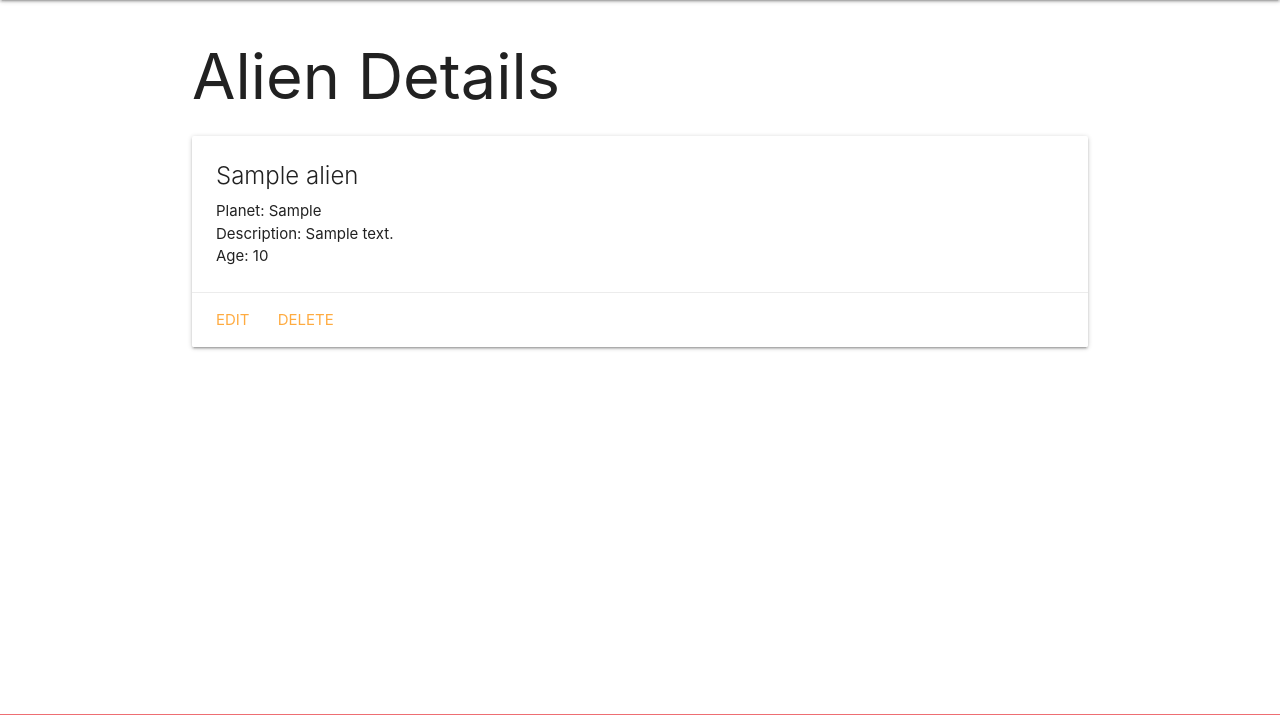
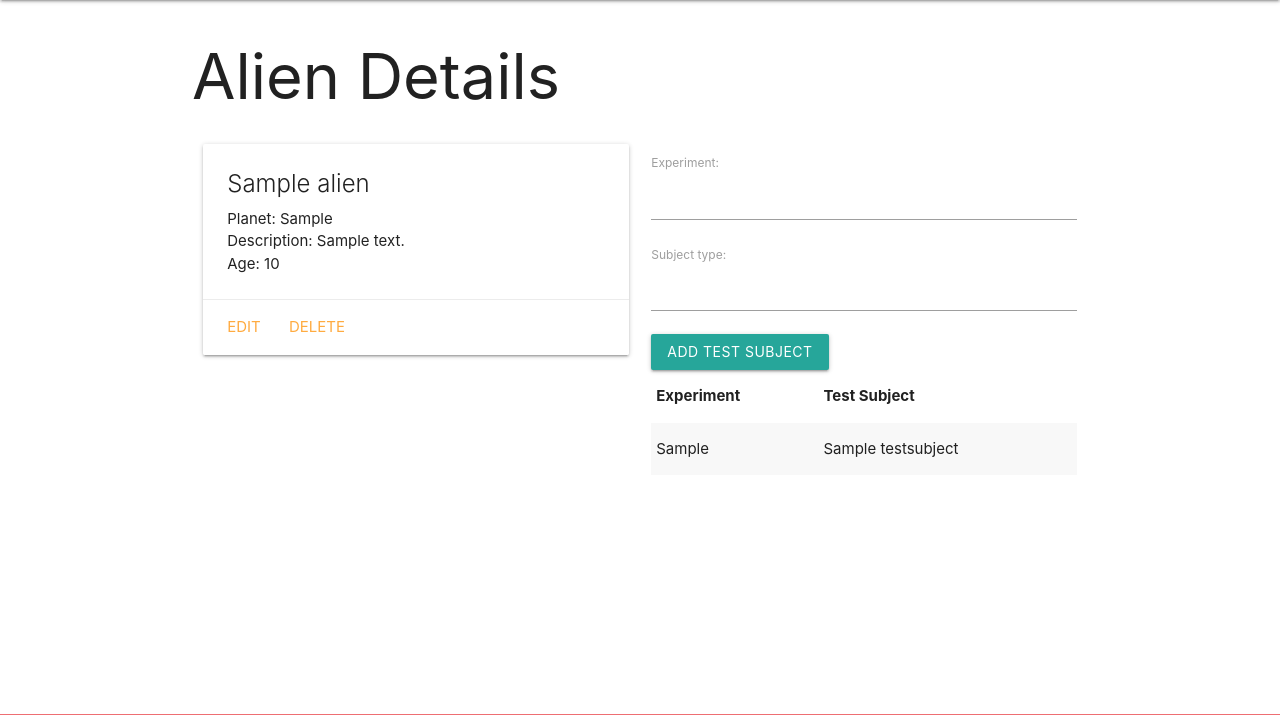
Before and after one commit to amymhinds/Alien-Collector, a Django app: page /aliens/1/ in a window 1280 px wide. Shown: the part 64-779 px from the top of the page. Run offline with Django 3.2, Linux system fonts and the light colour scheme; tables that the repository leaves empty hold one stand-in row (values such as "Sample post").

Commit message:
adds test subject feature

```diff
--- a/main_app/admin.py
+++ b/main_app/admin.py
@@ -1,5 +1,6 @@
 from django.contrib import admin
-from .models import Alien
+from .models import Alien, TestSubjects
 
 # Register your models here
 admin.site.register(Alien)
+admin.site.register(TestSubjects)
--- /dev/null
+++ b/main_app/forms.py
@@ -0,0 +1,7 @@
+from django.forms import ModelForm
+from .models import TestSubjects
+
+class TestSubjectsForm(ModelForm):
+  class Meta:
+    model = TestSubjects
+    fields = ['experiment', 'subject_type']
--- a/main_app/models.py
+++ b/main_app/models.py
@@ -13,3 +13,11 @@ class Alien(models.Model):
 
   def get_absolute_url(self):
       return reverse('detail', kwargs={'alien_id': self.id})
+
+class TestSubjects(models.Model):
+  subject_type = models.CharField(max_length=50)
+  experiment = models.CharField(max_length=50)
+
+  alien = models.ForeignKey(Alien, on_delete=models.CASCADE)
+  def __str__(self):
+    return f"{self.experiment} on {self.subject_type}"
--- a/main_app/templates/aliens/detail.html
+++ b/main_app/templates/aliens/detail.html
@@ -3,6 +3,8 @@
 
 <h1>Alien Details</h1>
 
+<div class="row">
+  <div class="col s6">
     <div class="card">
       <div class="card-content">
         <span class="card-title">{{ alien.name }}</span>
@@ -19,5 +21,26 @@
         <a href="{% url 'aliens_delete' alien.id %}">Delete</a>
       </div>
     </div>
-
+  </div>
+  <div class="col s6">
+      <form action="{% url 'add_testsubject' alien.id %}" method="post">
+          {% csrf_token %}
+          {{ testsubjects_form.as_p }}
+          <input type="submit" class="btn" value="Add Test Subject">
+        </form>
+    <table class="striped">
+      <thead>
+        <tr><th>Experiment</th><th>Test Subject</th></tr>
+      </thead>
+      <tbody>
+        {% for testsubject in alien.testsubjects_set.all %}
+          <tr>
+            <td>{{testsubject.experiment}}</td>
+            <td>{{testsubject.subject_type}}</td>
+          </tr>
+        {% endfor %}
+      </tbody>
+    </table>
+  </div>
+</div>
 {% endblock %}
--- a/main_app/urls.py
+++ b/main_app/urls.py
@@ -9,4 +9,5 @@ urlpatterns = [
     path('aliens/create/', views.AlienCreate.as_view(), name='aliens_create'),
     path('aliens/<int:pk>/update/', views.AlienUpdate.as_view(), name='aliens_update'),
     path('aliens/<int:pk>/delete/', views.AlienDelete.as_view(), name='aliens_delete'),
+    path('alienes/<int:alien_id>/add_testsubject/', views.add_testsubject, name='add_testsubject'),
 ]
--- a/main_app/views.py
+++ b/main_app/views.py
@@ -1,8 +1,8 @@
-from django.shortcuts import render
+from django.shortcuts import render, redirect
 from django.http import HttpResponse
 from django.views.generic.edit import CreateView, UpdateView, DeleteView
 from .models import Alien
-
+from .forms import TestSubjectsForm
 
 # class Alien:  # Note that parens are optional if not inheriting from another class
 #   def __init__(self, name, planet, description, age):
@@ -28,7 +28,21 @@ def aliens_index(request):
 
 def aliens_detail(request, alien_id):
   alien = Alien.objects.get(id=alien_id)
-  return render(request, 'aliens/detail.html', { 'alien': alien })
+  testsubjects_form = TestSubjectsForm()
+  return render(request, 'aliens/detail.html', { 'alien': alien,
+   'testsubjects_form': testsubjects_form})
+
+def add_testsubject(request, alien_id):
+  # create the ModelForm using the data in request.POST
+  form = TestSubjectsForm(request.POST)
+  # validate the form
+  if form.is_valid():
+    # don't save the form to the db until it
+    # has the cat_id assigned
+    new_testsubject = form.save(commit=False)
+    new_testsubject.alien_id = alien_id
+    new_testsubject.save()
+  return redirect('detail', alien_id=alien_id)
 
 class AlienCreate(CreateView):
   model = Alien
```
Also changed, not shown: main_app/migrations/0002_testsubjects.py (added). Lines whose indentation alone changed are shown as unchanged.
